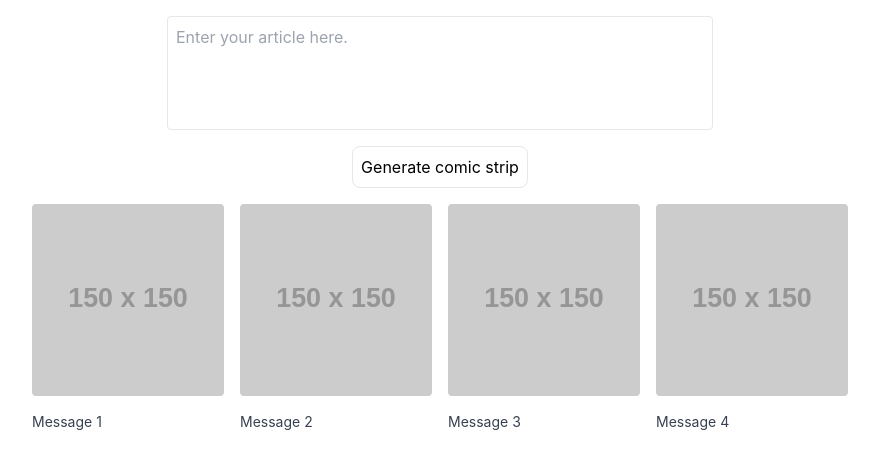
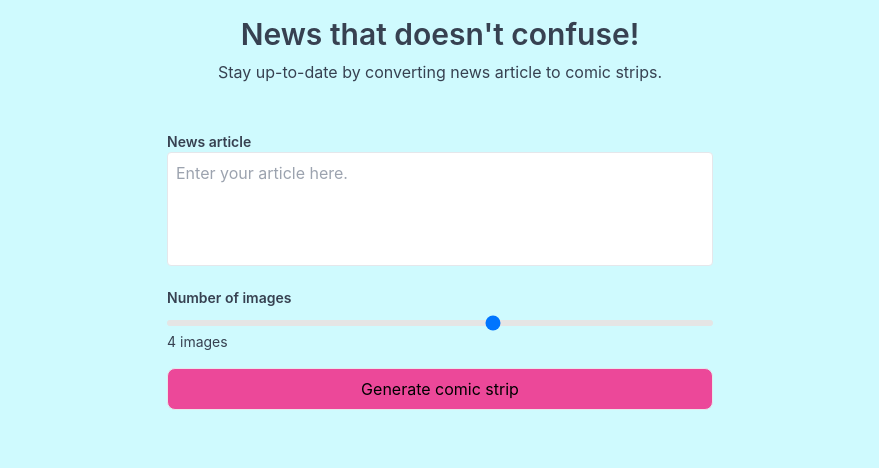
Before and after one commit to rishabhranawat/new-comic, a React (Create React App) app in the folder client/new-comic-front-end/: page / in a window 1280 px wide. Shown: the top 468 px of the page, without its empty margins (200-1079 px from the left). Built offline with nearby package versions, Linux system fonts and the light colour scheme.

Commit message:
Update UI

```diff
--- a/client/new-comic-front-end/src/App.js
+++ b/client/new-comic-front-end/src/App.js
@@ -1,4 +1,3 @@
-import logo from './logo.svg';
 import './App.css';
 import AppContainer from './components/AppContainer';
 
--- /dev/null
+++ b/client/new-comic-front-end/src/actions/getComic.js
@@ -0,0 +1,26 @@
+const apiUrl = 'localhost:3000';
+
+export const getComic = async ({ content, numImages }) => {
+  return new Promise((resolve, reject) => {
+    fetch(`${apiUrl}/api/post`, {
+      method: 'POST',
+      headers: {
+        'Content-Type': 'application/json'
+      },
+      body: JSON.stringify({ content, numImages })
+    }).then(res => {
+      if (res.ok) {
+        res.json().then(data => {
+          console.log({ data });
+          resolve(data)
+        }).catch((error) => {
+          console.log(error);
+        });
+      } else {
+        res.text().then(text => reject(text));
+      };
+    }).catch((error) => {
+      reject(error);
+    });
+  });
+}
--- a/client/new-comic-front-end/src/components/AppContainer.js
+++ b/client/new-comic-front-end/src/components/AppContainer.js
@@ -1,25 +1,31 @@
+import { useState } from 'react';
 import ComicStrip from './ComicStrip';
+import InputSection from './InputSection';
 
 const AppContainer = () => {
 
+  const [imagePaths, setImagePaths] = useState([]);
+  const [comicStrip, setComicStrip] = useState([]);
+
+
   return (
-    <div className="p-4">
-      <div className="flex flex-col space-y-4 items-center justify-center">
-        <textarea
-          id="comic-text"
-          rows="4"
-          cols="50"
-          placeholder="Enter your article here."
-          className="rounded resize-none border p-2"
+    <div className="p-4 bg-cyan-100">
+      <div className="flex flex-col space-y-4 items-center h-screen">
+
+        <div className="text-center flex flex-col space-y-2 mb-8">
+          <h1 className="text-3xl font-semibold text-gray-700">News that doesn't confuse!</h1>
+          <h3 className="text-gray-700">Stay up-to-date by converting news article to comic strips.</h3>
+        </div>
+
+
+        <InputSection
+          setComicStrip={setComicStrip}
+          setImagePaths={setImagePaths}
         />
-
-        <button
-          className="border rounded-lg p-2"
-        >
-          Generate comic strip
-        </button>
-
-        <ComicStrip />
+        <ComicStrip
+          imagePaths={imagePaths}
+          comicStrip={comicStrip}
+        />
 
       </div>
     </div>
--- a/client/new-comic-front-end/src/components/ComicStrip.js
+++ b/client/new-comic-front-end/src/components/ComicStrip.js
@@ -1,32 +1,36 @@
-const ComicStrip = ({ comic }) => {
+const ComicStrip = ({
+  imagePaths,
+  comicStrip,
+ }) => {
 
-  const comicList = [{
-    comicImage: "https://via.placeholder.com/150",
-    comicText: "Message 1"
-}, {
-    comicImage: "https://via.placeholder.com/150",
-    comicText: "Message 2"
-  }, {
-    comicImage: "https://via.placeholder.com/150",
-    comicText: "Message 3"
-  }, {
-    comicImage: "https://via.placeholder.com/150",
-    comicText: "Message 4"
-  }];
+//   const comicList = [{
+//     comicImage: "https://via.placeholder.com/150",
+//     comicText: "Message 1"
+// }, {
+//     comicImage: "https://via.placeholder.com/150",
+//     comicText: "Message 2"
+//   }, {
+//     comicImage: "https://via.placeholder.com/150",
+//     comicText: "Message 3"
+//   }, {
+//     comicImage: "https://via.placeholder.com/150",
+//     comicText: "Message 4"
+//   }];
 
   return (
 
     <div className="flex space-x-4">
 
-      {comicList.map(({comicImage, comicText}, index) => {
+      {comicStrip.map((caption, index) => {
 
       return (
-        <div className="flex flex-col justify-center items-center space-y-4">
+        <div className="flex flex-col justify-center items-center space-y-4" key={index}>
             <img
-              className="rounded w-48 h-48 "
-              src={comicImage}
+              className="rounded w-72 h-72"
+              src={imagePaths[index]}
+              alt={index}
             />
-            <div className="text-sm text-gray-700 w-48">{comicText}</div>
+            <div className="text-sm text-gray-700 w-48">{caption}</div>
           </div>
         )
       })}
--- /dev/null
+++ b/client/new-comic-front-end/src/components/InputSection.js
@@ -0,0 +1,87 @@
+import {useState, useEffect} from 'react';
+import { getComic } from '../actions/getComic';
+import Range from './Range';
+
+
+const InputSection = ({
+  setComicStrip,
+  setImagePaths,
+}) => {
+
+  const [buttonLoading, setButtonLoading] = useState(false);
+  const [buttonSucceeded, setButtonSucceeded] = useState(false);
+  const [content, setContent] = useState('');
+  const [numImages, setNumImages] = useState(4);
+
+
+
+
+  const handleClick = () => {
+    setButtonLoading(true);
+    getComic({content, numImages}).then(({imagePaths, comicStrip}) => {
+      setImagePaths(imagePaths);
+      setComicStrip(comicStrip);
+      return console.log(data);
+    }).catch((error) => {
+      console.log(error);
+    })
+  }
+
+  useEffect(() => {
+
+    setTimeout(() => {
+      setButtonLoading(false);
+      setButtonSucceeded(true);
+    }, 1500)
+  }, [buttonLoading])
+
+  useEffect(() => {
+    setTimeout(() => {
+      setButtonSucceeded(false);
+    }, 1500)
+  }, [buttonSucceeded])
+
+
+
+  return (
+    <div className="flex flex-col space-y-4">
+      <div>
+        <div className="text-sm font-semibold text-gray-700">News article</div>
+        <textarea
+          id="comic-text"
+          rows="4"
+          cols="50"
+          placeholder="Enter your article here."
+          className="rounded resize-none border p-2"
+          value={content}
+          setValue={(e) => { setContent(e.target.value) }}
+        />
+      </div>
+
+      <div>
+        <div className="text-sm font-semibold text-gray-700">Number of images</div>
+        <Range
+          value={numImages}
+          setValue={setNumImages}
+          min={1}
+          max={6}
+          set={1}
+        />
+        <div className="text-gray-700 text-sm">{numImages} images</div>
+      </div>
+
+
+      <button
+        className="border rounded-lg p-2 bg-pink-500 relative flex justify-center items-center"
+        onClick={() => {handleClick()}}
+      >
+        <div className={`${buttonLoading || buttonSucceeded ? 'invisible' : ''}`}>Generate comic strip</div>
+        <div className={`${buttonLoading ? '' : 'invisible'} absolute`}>Loading...</div>
+        <div className={`${buttonSucceeded ? '' : 'invisible'} absolute`}>Succeeded</div>
+
+      </button>
+    </div>
+  )
+}
+
+export default InputSection;
--- /dev/null
+++ b/client/new-comic-front-end/src/components/Range.js
@@ -0,0 +1,25 @@
+const Range = ({ value, setValue, min = 0, max = 10, step = 1 }) => {
+
+  return (
+    <div>
+      <label
+        htmlFor="customRange1"
+        className="mb-2 inline-block text-neutral-700 dark:text-neutral-200"
+      >
+      </label>
+      <input
+        type="range"
+        className="transparent h-1.5 w-full cursor-pointer appearance-none rounded-lg border-transparent bg-neutral-200"
+        id="customRange1"
+        min={min}
+        max={max}
+        step={step}
+        value={value}
+        onChange={e => setValue(e.target.value)}
+      />
+
+    </div>
+  );
+};
+
+export default Range;
```
